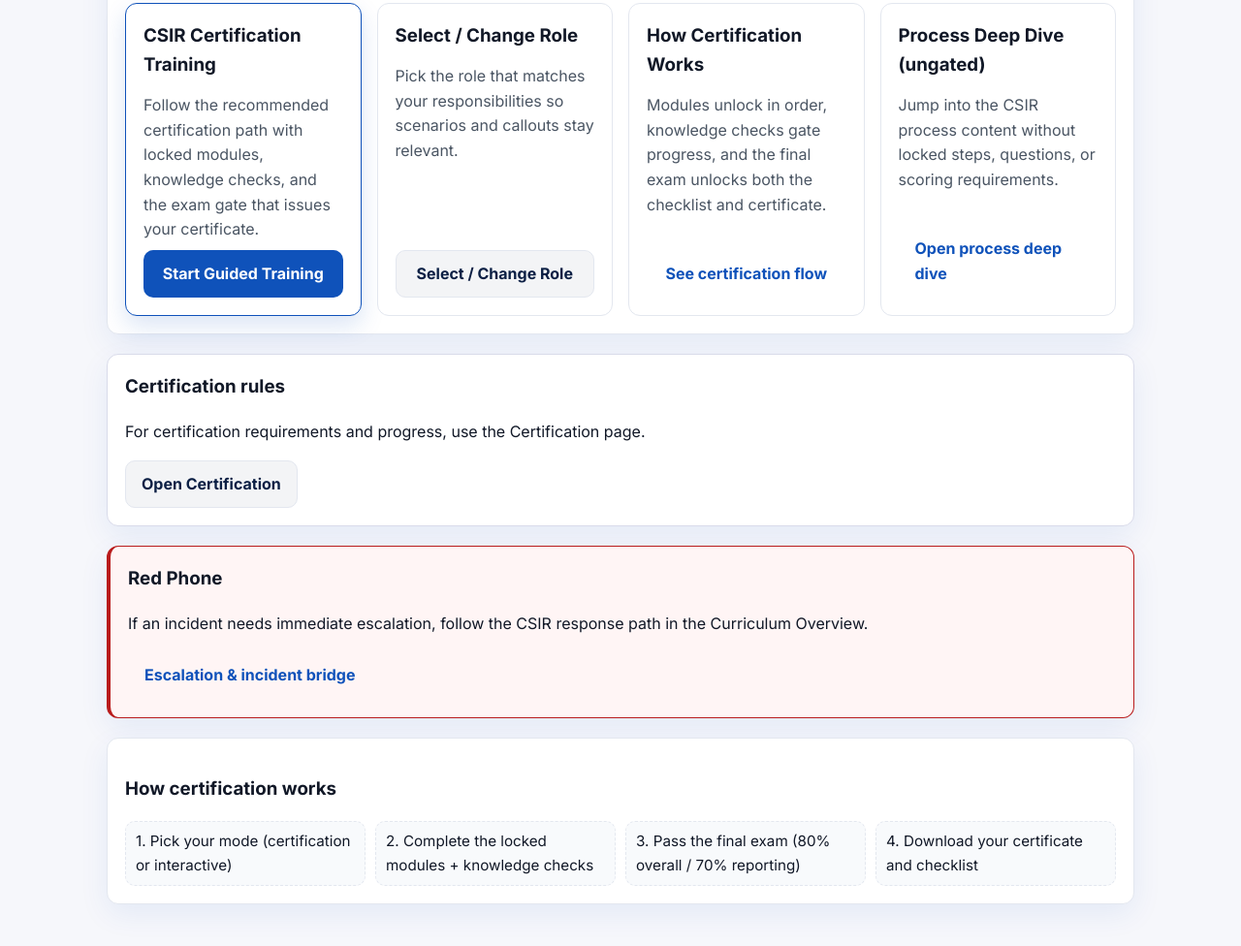
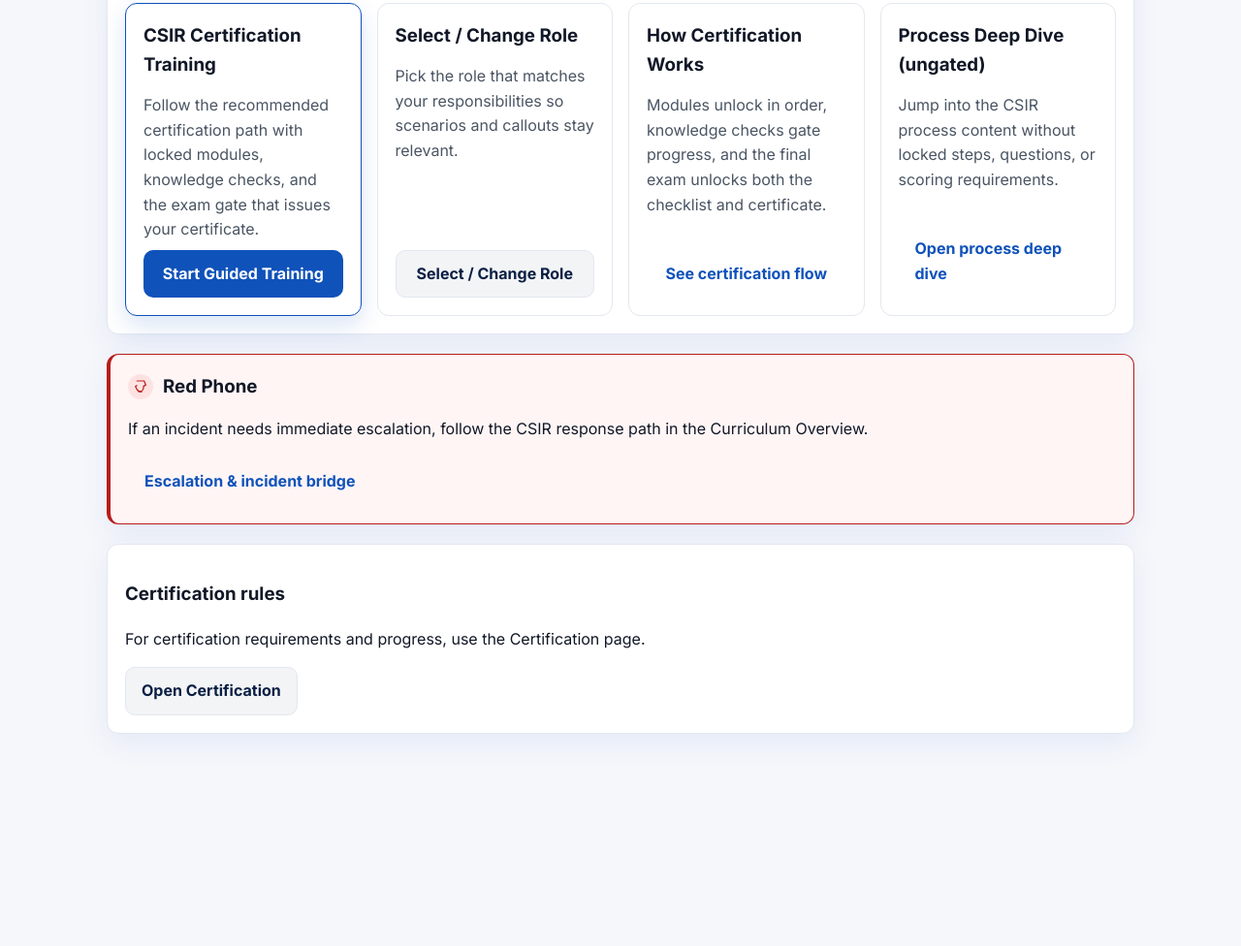
Before and after one commit to mmacri/SCL1, a plain HTML site: page csir/index.html in a window 1280 px wide. Shown: the part 504-1480 px from the top of the page at 97% size. After the commit the page ends 1405 px from the top, so only its background shows below. Drawn offline with Linux system fonts and the light colour scheme; no server answers.

Commit message:
Certification details updated

```diff
--- a/csir/css/index-launcher.css
+++ b/csir/css/index-launcher.css
@@ -62,8 +62,27 @@
   background: #fff5f5;
   border-left: 4px solid #b91c1c;
 }
-.red-phone h3 {
-  margin-top: 0;
+.red-phone-header {
+  display: flex;
+  align-items: center;
+  gap: 10px;
+}
+.red-phone-header h3 {
+  margin: 0;
+}
+.red-phone-icon {
+  width: 26px;
+  height: 26px;
+  border-radius: 50%;
+  display: inline-flex;
+  align-items: center;
+  justify-content: center;
+  background: #fee2e2;
+  color: #b91c1c;
+}
+.red-phone-icon svg {
+  width: 16px;
+  height: 16px;
 }
 .certification-info .cert-flow {
   display: grid;
--- a/csir/index.html
+++ b/csir/index.html
@@ -56,26 +56,24 @@
       </div>
     </section>
 
-        <section class="panel card rules-card">
-      <h3>Certification rules</h3>
-      <p>For certification requirements and progress, use the Certification page.</p>
-      <a class="button secondary" href="my-learning.html">Open Certification</a>
-    </section>
-
     <section class="panel card red-phone">
-      <h3>Red Phone</h3>
+      <div class="red-phone-header">
+        <span class="red-phone-icon" aria-hidden="true">
+          <svg viewBox="0 0 24 24" fill="none" stroke="currentColor" stroke-width="1.8" stroke-linecap="round" stroke-linejoin="round">
+            <path d="M6.5 3h11l2.5 6.5-3.5 1.5v2c0 3.5-2.8 6.5-6.5 6.5h-1"></path>
+            <path d="M6 10l-2 1.5 2 4c1.5 2.5 4.5 4.5 7.5 4.5"></path>
+          </svg>
+        </span>
+        <h3>Red Phone</h3>
+      </div>
       <p>If an incident needs immediate escalation, follow the CSIR response path in the Curriculum Overview.</p>
       <a class="button ghost" href="curriculum.html#escalation">Escalation &amp; incident bridge</a>
     </section>
 
     <section id="cert-info" class="panel card certification-info">
-      <h3>How certification works</h3>
-      <div class="cert-flow">
-        <span>1. Pick your mode (certification or interactive)</span>
-        <span>2. Complete the locked modules + knowledge checks</span>
-        <span>3. Pass the final exam (80% overall / 70% reporting)</span>
-        <span>4. Download your certificate and checklist</span>
-      </div>
+      <h3>Certification rules</h3>
+      <p>For certification requirements and progress, use the Certification page.</p>
+      <a class="button secondary" href="my-learning.html">Open Certification</a>
     </section>
   </main>
   <script>
```
